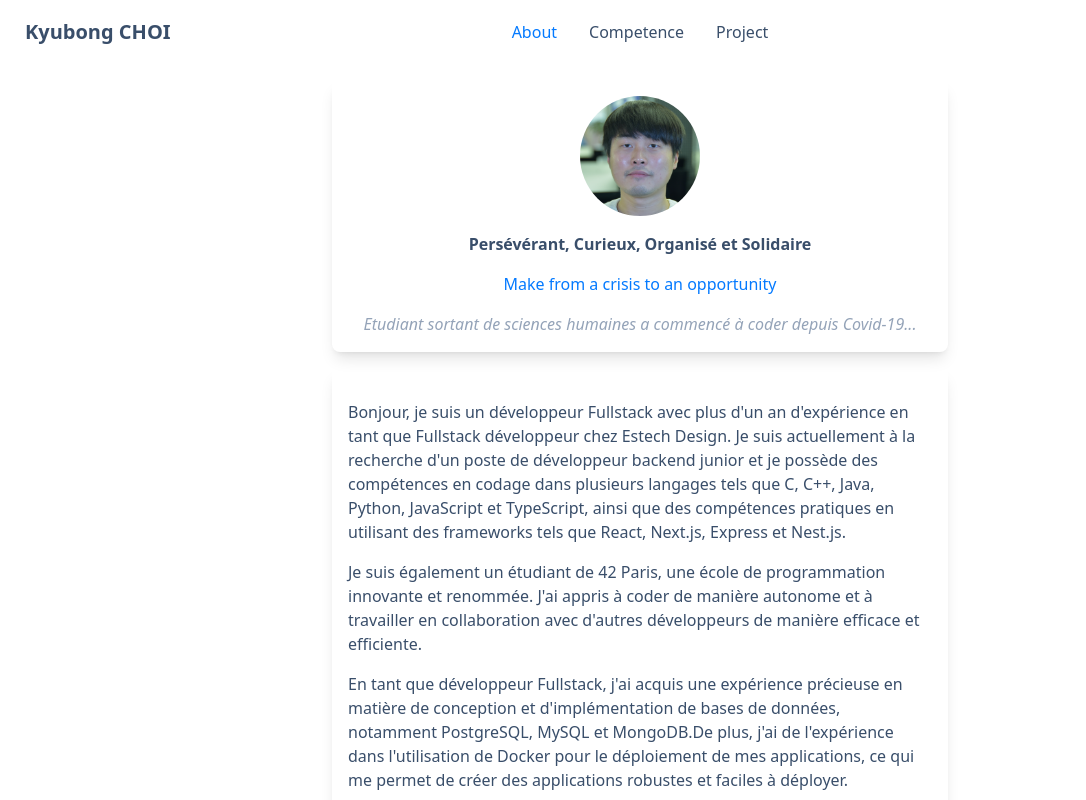
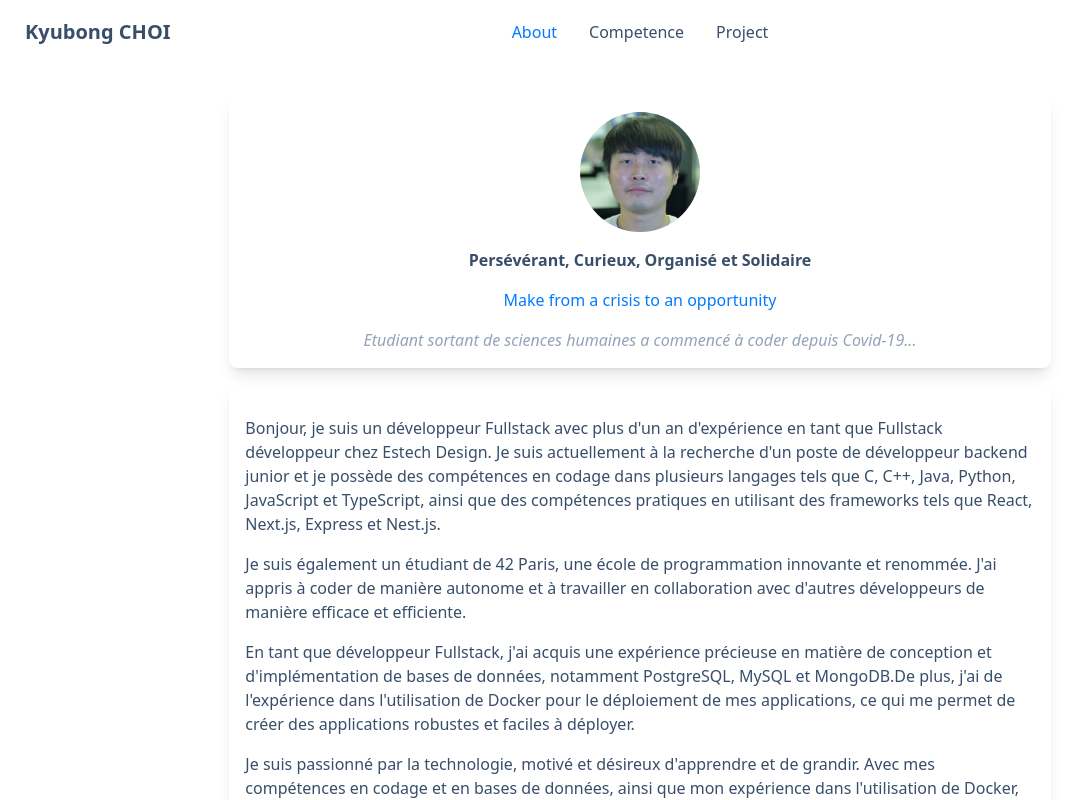
Before and after one commit to jeanoza/portfolio2023, a Next.js app: page /about in a window 1280 px wide. Shown: the top 800 px of the page, without its empty margins (0-1086 px from the left). Built offline with nearby package versions, Linux system fonts and the light colour scheme.

Commit message:
fix(responsive):optimized

```diff
--- a/src/components/layout.tsx
+++ b/src/components/layout.tsx
@@ -7,14 +7,14 @@ export default function Layout({ children }: React.PropsWithChildren) {
 	const { pathname } = useRouter();
 	const title = pathname.slice(1);
 
-	return <div>
-		<Seo title={title} />
-		<Navbar />
-		<main className="px-2 md:px-6">
-			<div className="w-100 md:w-2/3 xl:w-1/2 m-auto">
-				{children}
-			</div>
-		</main>
-		<Footer />
-	</div>
+	return (
+		<div className="flex flex-col h-screen">
+			<Seo title={title} />
+			<Navbar />
+			<main className="px-2 md:px-6 m-auto">
+				<div className="w-100 lg:w-2/3 2xl:w-1/2 mx-auto">{children}</div>
+			</main>
+			<Footer />
+		</div>
+	);
 }
--- a/src/pages/about.tsx
+++ b/src/pages/about.tsx
@@ -1,37 +1,42 @@
 import Layout from "@/components/layout";
-import Seo from "@/components/seo";
 
 const TITLES = [
 	"Persévérant, Curieux, Organisé et Solidaire",
 	"Make from a crisis to an opportunity",
-	"Etudiant sortant de sciences humaines a commencé à coder depuis Covid-19..."
-]
+	"Etudiant sortant de sciences humaines a commencé à coder depuis Covid-19...",
+];
 const CONTENTS = [
 	"Bonjour, je suis un développeur Fullstack avec plus d'un an d'expérience en tant que Fullstack développeur chez Estech Design. Je suis actuellement à la recherche d'un poste de développeur backend junior et je possède des compétences en codage dans plusieurs langages tels que C, C++, Java, Python, JavaScript et TypeScript, ainsi que des compétences pratiques en utilisant des frameworks tels que React, Next.js, Express et Nest.js. ",
 	"Je suis également un étudiant de 42 Paris, une école de programmation innovante et renommée. J'ai appris à coder de manière autonome et à travailler en collaboration avec d'autres développeurs de manière efficace et efficiente.",
 	"En tant que développeur Fullstack, j'ai acquis une expérience précieuse en matière de conception et d'implémentation de bases de données, notamment PostgreSQL, MySQL et MongoDB.De plus, j'ai de l'expérience dans l'utilisation de Docker pour le déploiement de mes applications, ce qui me permet de créer des applications robustes et faciles à déployer.",
-	"Je suis passionné par la technologie, motivé et désireux d'apprendre et de grandir. Avec mes compétences en codage et en bases de données, ainsi que mon expérience dans l'utilisation de Docker, je suis convaincu que je peux apporter une valeur ajoutée à toute entreprise à la recherche d'un développeur backend junior talentueux et motivé."
-]
+	"Je suis passionné par la technologie, motivé et désireux d'apprendre et de grandir. Avec mes compétences en codage et en bases de données, ainsi que mon expérience dans l'utilisation de Docker, je suis convaincu que je peux apporter une valeur ajoutée à toute entreprise à la recherche d'un développeur backend junior talentueux et motivé.",
+];
 
 export default function About() {
-	return <Layout>
+	return (
+		<Layout>
 			<div className="flex flex-col gap-4 justify-center items-center my-4 p-4 rounded-lg shadow-lg">
 				<div className="avatar rounded-full mx-auto" />
 				<h3 className="font-semibold">{TITLES[0]}</h3>
 				<h3 className="text-primary">{TITLES[1]}</h3>
 				<h3 className="text-slate-400 italic">{TITLES[2]}</h3>
 			</div>
-		<div className="p-4 rounded-lg shadow-lg">
-			{CONTENTS.map((content, index) => <p className="my-4" key={index}>{content}</p>)}
+			<div className="p-4 rounded-lg shadow-lg max-w-screen-2xl">
+				{CONTENTS.map((content, index) => (
+					<p className="my-4" key={index}>
+						{content}
+					</p>
+				))}
 			</div>
 			<style jsx>{`
 				.avatar {
-				min-width:120px;
-				min-height:120px;
+					min-width: 120px;
+					min-height: 120px;
 					background-image: url("/kychoi.jpeg");
 					background-size: cover;
 					background-position: center center;
 				}
 			`}</style>
-	</Layout >
+		</Layout>
+	);
 }
--- a/src/pages/index.tsx
+++ b/src/pages/index.tsx
@@ -1,18 +1,22 @@
-import Layout from '@/components/layout'
-import Seo from '@/components/seo'
-import Link from 'next/link'
+import Layout from "@/components/layout";
+import Seo from "@/components/seo";
+import Link from "next/link";
 
 export default function Home() {
 	return (
 		<>
 			<Seo title="home" />
 			<Link href="about">
-        <main className='h-screen flex justify-center items-center'>
-          <div className="px-2 w-100 md:w-2/3 lg:w-1/2 border-4 border-primary">
-            <h1 className="text-3xl mt-6 text-center text-slate-200">Kyubong CHOI</h1>
-            <div className='my-6 flex flex-col mx-auto text-center text-slate-400'>
-              <span className='text-xl'>Développeur Fullstack Junior</span>
-              <span className='text-lg'>TypeScript | React | Next | Express | Nest</span>
+				<main className="h-screen flex justify-center items-center">
+					<div className="px-2 w-100 md:w-2/3 2xl:w-1/2 border-4 border-primary">
+						<h1 className="text-3xl mt-6 text-center text-slate-200">
+							Kyubong CHOI
+						</h1>
+						<div className="my-6 flex flex-col mx-auto text-center text-slate-400">
+							<span className="text-xl">Développeur Fullstack Junior</span>
+							<span className="text-lg">
+								TypeScript | React | Next | Express | Nest
+							</span>
 						</div>
 					</div>
 				</main>
@@ -25,5 +29,5 @@ export default function Home() {
 				}
 			`}</style>
 		</>
-  )
+	);
 }
```
Also changed, not shown: 1 other file (tests, documents, lock files or other folders). Lines whose indentation alone changed are shown as unchanged.
